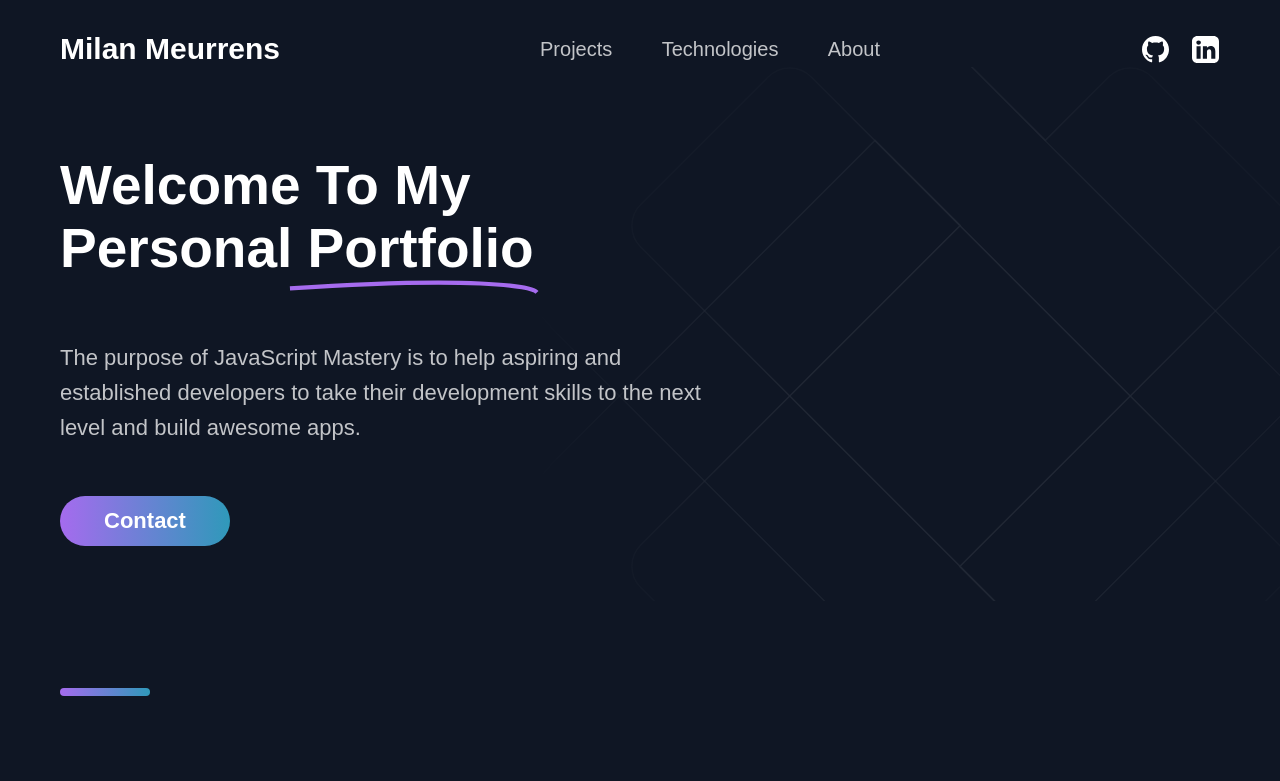
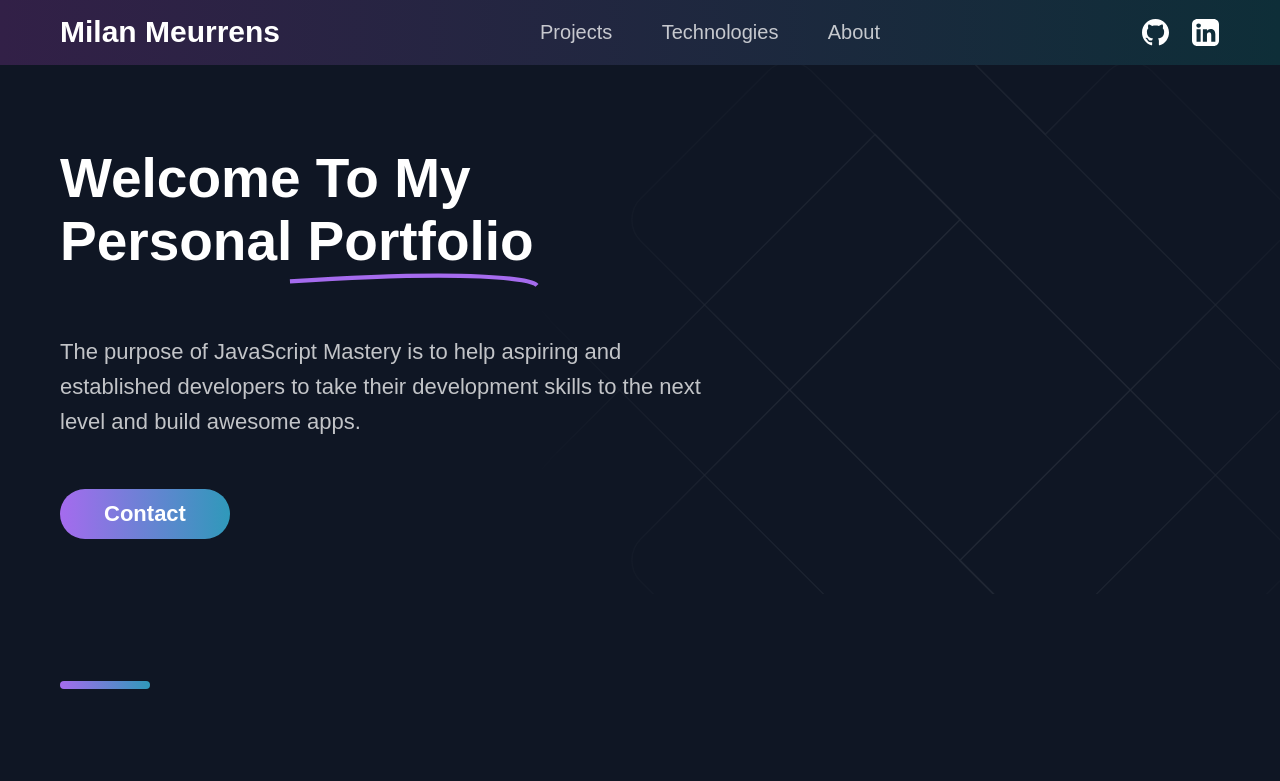
Before and after one commit to MilanMeurrens/portfolio-frontend, a React (Create React App) app: page / in a window 1280 px wide. Shown: the top 781 px of the page. Built offline with nearby package versions, Linux system fonts and the light colour scheme.

Commit message:
Sticky navbar

```diff
--- a/src/components/banner/banner.style.ts
+++ b/src/components/banner/banner.style.ts
@@ -1,6 +1,8 @@
 import styled from "styled-components";
 
 export const Container = styled.div`
+  margin-top: 60px;
+
   .banner-left {
     max-width: 657px;
     min-height: 460px;
@@ -53,6 +55,7 @@ export const Container = styled.div`
   }
 
   .animation {
+    pointer-events: none;
     width: 900px;
     position: absolute;
     overflow: visible;
--- a/src/components/navbar/Navbar.element.tsx
+++ b/src/components/navbar/Navbar.element.tsx
@@ -1,7 +1,6 @@
-import React, { useState } from "react";
+import React, { useEffect, useState } from "react";
 import { Section } from "../../globalComponents";
 import SocialLinks from "../../globalComponents/socialLinks";
-import { useWindowSize } from "../../hooks/useWindowSize";
 import {
   Container,
   Name,
@@ -15,12 +14,36 @@ import {
 } from "./navbar.style";
 
 export const Navbar: React.FC<{}> = () => {
-  const { width } = useWindowSize();
   const [sidebarHidden, setSidebarHidden] = useState(true);
 
+  const [prevScrollPos, setPrevScrollPos] = useState(0);
+  const [visible, setVisible] = useState(true);
+  const [transparent, setTransparent] = useState(true);
+
+  const handleScroll = debounce(() => {
+    const currentScrollPos = window.pageYOffset;
+
+    setVisible(
+      (prevScrollPos > currentScrollPos &&
+        prevScrollPos - currentScrollPos > 70) ||
+        currentScrollPos < 150
+    );
+    setPrevScrollPos(currentScrollPos);
+
+    setTransparent(currentScrollPos < 70);
+  }, 50);
+
+  useEffect(() => {
+    window.addEventListener("scroll", handleScroll);
+
+    return () => window.removeEventListener("scroll", handleScroll);
+  }, [prevScrollPos, visible, handleScroll]);
+
   return (
-    <Section>
-      <Container>
+    // <Section>
+
+    <Container data-visible={visible} data-transparent={transparent}>
+      <div className="content">
         <Name>Milan Meurrens</Name>
         <OpenButton onClick={() => setSidebarHidden(false)}>
           <OpenIcon src={"/icons/hamburger.svg"} alt="Open" />
@@ -30,13 +53,36 @@ export const Navbar: React.FC<{}> = () => {
             <CloseIcon src={"/icons/close.svg"} alt="Close" />
           </CloseButton>
           <NavLinks>
-            <NavLink href="#projects">Projects</NavLink>
-            <NavLink href="#technologies">Technologies</NavLink>
-            <NavLink href="#about">About</NavLink>
+            <NavLink href="#projects" onClick={() => setSidebarHidden(true)}>
+              Projects
+            </NavLink>
+            <NavLink
+              href="#technologies"
+              onClick={() => setSidebarHidden(true)}
+            >
+              Technologies
+            </NavLink>
+            <NavLink href="#about" onClick={() => setSidebarHidden(true)}>
+              About
+            </NavLink>
           </NavLinks>
           <SocialLinks />
         </Sidebar>
-      </Container>
-    </Section>
+      </div>
+    </Container>
+    // </Section>
   );
 };
+
+export function debounce<Params extends any[]>(
+  func: (...args: Params) => any,
+  timeout: number
+): (...args: Params) => void {
+  let timer: NodeJS.Timeout;
+  return (...args: Params) => {
+    clearTimeout(timer);
+    timer = setTimeout(() => {
+      func(...args);
+    }, timeout);
+  };
+}
--- a/src/components/navbar/navbar.style.ts
+++ b/src/components/navbar/navbar.style.ts
@@ -1,9 +1,34 @@
 import styled from "styled-components";
 
 export const Container = styled.div`
-  display: flex;
-  justify-content: space-between;
-  align-items: center;
+  position: fixed;
+  width: 100vw;
+  z-index: 100;
+  left: 0;
+  top: -64px;
+  transition: all 0.6s;
+  background: linear-gradient(90deg, #322047 0%, #0e2e38 100%);
+
+  .content {
+    display: flex;
+    justify-content: space-between;
+    align-items: center;
+    max-width: 1280px;
+    margin: auto;
+    padding: 15px 60px 15px 60px;
+
+    @media ${(props) => props.theme.breakpoints.sm} {
+      padding: 15px 16px 15px 16px;
+    }
+  }
+
+  &[data-visible="true"] {
+    top: 0;
+  }
+
+  &[data-transparent="false"] {
+    /* background: linear-gradient(90deg, #64408f 0%, #1c5c70 100%); */
+  }
 `;
 
 export const Name = styled.div`
@@ -36,7 +61,6 @@ export const Sidebar = styled.div<SidebarType>`
     right: 0;
     width: 200px;
     height: 100vh;
-    border-radius: 150px 0 0 150px;
   }
 `;
 
@@ -57,7 +81,6 @@ export const OpenButton = styled.div`
 
 export const OpenIcon = styled.img`
   &:hover {
-    /* width: 38px; */
     cursor: pointer;
   }
 
@@ -114,10 +137,7 @@ export const NavLink = styled.a`
 
   &:hover {
     cursor: pointer;
-    /* background: ${(props) => props.theme.gradients.primaryGradient};
-    background-clip: text;
-    -webkit-background-clip: text;
-    color: rgba(0, 0, 0, 0); */
+    color: ${(props) => props.theme.colors.text};
     font-weight: bold;
   }
 
```
